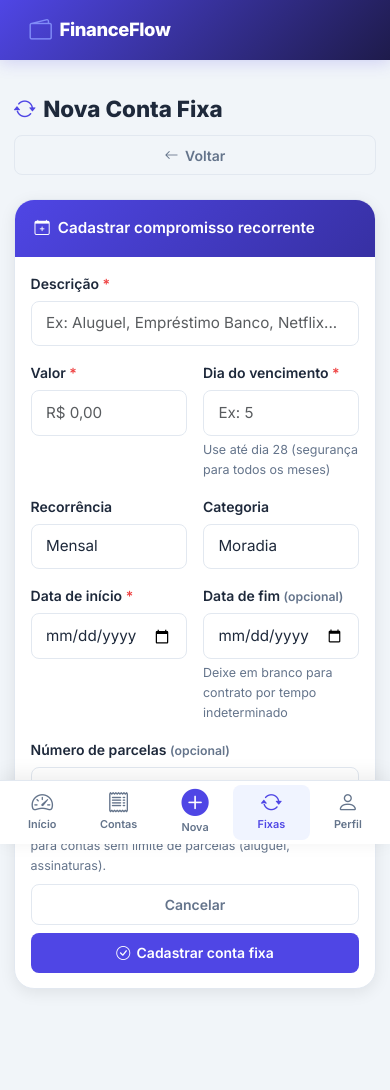
After one commit to Estevao-lang/gerenciamento-de-contas, a Flask app: page /contas_fixas/adicionar in a window 390 px wide. The commit adds this page. Run offline with Flask 3, Linux system fonts and the light colour scheme; the visitor is signed in with stand-in values (Sample User, id 1).

Commit message:
Adiciona Contas Fixas: recorrência automática mensal, parcelas e prazo
- Novo model ContaFixa com recorrência (mensal/bimestral/trimestral/semestral/anual)
- Geração automática de Conta a cada visita ao dashboard (mês atual + próximo)
- Suporte a parcelas (empréstimos) com encerramento automático
- Suporte a data de fim para contratos com prazo
- Telas: listar, adicionar/editar, pausar/ativar, excluir
- FK conta_fixa_id na tabela Conta para rastrear origem
- Migration SQL em migration_v2.sql
- Bottom nav mobile atualizado: aba Fixas substitui Compras
- Desktop navbar com link Fixas

```diff
--- a/app.py
+++ b/app.py
@@ -1,8 +1,9 @@
 from flask import Flask, render_template, request, redirect, url_for, flash, session
 from flask_sqlalchemy import SQLAlchemy
 from flask_login import LoginManager, UserMixin, login_user, login_required, logout_user, current_user
-from datetime import datetime, timedelta
-from sqlalchemy import func
+from datetime import datetime, timedelta, date
+from calendar import monthrange
+from sqlalchemy import func, text
 import os
 from io import BytesIO
 import base64
@@ -51,11 +52,38 @@ class Usuario(db.Model, UserMixin):
     id = db.Column(db.Integer, primary_key=True)
     nome = db.Column(db.String(100), nullable=False)
     email = db.Column(db.String(100), unique=True, nullable=False)
-    senha = db.Column(db.String(200), nullable=False)  # Aumentado para hash
+    senha = db.Column(db.String(200), nullable=False)
     limite_alerta = db.Column(db.Float, default=1000.0)
     saldo = db.Column(db.Float, default=0.0)
     contas = db.relationship('Conta', backref='usuario', lazy=True, cascade="all, delete-orphan")
     listas_compras = db.relationship('ListaCompras', backref='usuario', lazy=True, cascade="all, delete-orphan")
+    contas_fixas = db.relationship('ContaFixa', backref='usuario', lazy=True, cascade="all, delete-orphan")
+
+# Modelo de Conta Fixa (recorrente)
+class ContaFixa(db.Model):
+    id = db.Column(db.Integer, primary_key=True)
+    descricao = db.Column(db.String(200), nullable=False)
+    valor = db.Column(db.Float, nullable=False)
+    categoria = db.Column(db.String(50), default='Outros')
+    dia_vencimento = db.Column(db.Integer, nullable=False)  # 1-28
+    recorrencia = db.Column(db.String(20), default='mensal')  # mensal, bimestral, trimestral, semestral, anual
+    data_inicio = db.Column(db.Date, nullable=False)
+    data_fim = db.Column(db.Date, nullable=True)            # None = sem fim
+    parcelas_total = db.Column(db.Integer, nullable=True)   # None = sem limite
+    ativa = db.Column(db.Boolean, default=True)
+    usuario_id = db.Column(db.Integer, db.ForeignKey('usuario.id'), nullable=False)
+
+    @property
+    def parcelas_geradas(self):
+        return Conta.query.filter_by(conta_fixa_id=self.id).count()
+
+    @property
+    def label_recorrencia(self):
+        labels = {
+            'mensal': 'Mensal', 'bimestral': 'Bimestral',
+            'trimestral': 'Trimestral', 'semestral': 'Semestral', 'anual': 'Anual'
+        }
+        return labels.get(self.recorrencia, self.recorrencia)
 
 # Modelo de Conta
 class Conta(db.Model):
@@ -66,6 +94,7 @@ class Conta(db.Model):
     paga = db.Column(db.Boolean, default=False)
     categoria = db.Column(db.String(50), default="Outros")
     usuario_id = db.Column(db.Integer, db.ForeignKey('usuario.id'), nullable=False)
+    conta_fixa_id = db.Column(db.Integer, db.ForeignKey('conta_fixa.id'), nullable=True)
 
     @property
     def dias_vencimento(self):
@@ -128,6 +157,69 @@ def verificar_alertas(usuario):
         """
         enviar_email(usuario.email, assunto, corpo)
         flash('Limite de gastos excedido! Verifique seu email para detalhes.', 'warning')
+
+def _e_mes_recorrente(cf, ano, mes):
+    """Verifica se o mês/ano cai num ciclo válido da recorrência."""
+    intervalos = {'mensal': 1, 'bimestral': 2, 'trimestral': 3, 'semestral': 6, 'anual': 12}
+    intervalo = intervalos.get(cf.recorrencia, 1)
+    if intervalo == 1:
+        return True
+    meses_diff = (ano - cf.data_inicio.year) * 12 + (mes - cf.data_inicio.month)
+    return meses_diff % intervalo == 0
+
+def gerar_contas_fixas(usuario_id):
+    """Gera Contas a partir das ContaFixas ativas para o mês atual e o próximo."""
+    hoje = datetime.today().date()
+    # Meses a verificar: atual e próximo
+    meses_alvo = []
+    for delta in range(2):
+        m = hoje.month + delta
+        y = hoje.year + (m - 1) // 12
+        m = ((m - 1) % 12) + 1
+        meses_alvo.append((y, m))
+
+    contas_fixas = ContaFixa.query.filter_by(usuario_id=usuario_id, ativa=True).all()
+    gerou = False
+
+    for cf in contas_fixas:
+        for ano, mes in meses_alvo:
+            ultimo_dia = monthrange(ano, mes)[1]
+            dia = min(cf.dia_vencimento, ultimo_dia)
+            vencimento = date(ano, mes, dia)
+
+            if vencimento < cf.data_inicio:
+                continue
+            if cf.data_fim and vencimento > cf.data_fim:
+                continue
+            if not _e_mes_recorrente(cf, ano, mes):
+                continue
+
+            # Verifica limite de parcelas
+            if cf.parcelas_total:
+                total_geradas = Conta.query.filter_by(conta_fixa_id=cf.id).count()
+                if total_geradas >= cf.parcelas_total:
+                    cf.ativa = False
+                    db.session.flush()
+                    break
+
+            # Evita duplicatas
+            if Conta.query.filter_by(conta_fixa_id=cf.id, data_vencimento=vencimento).first():
+                continue
+
+            nova = Conta(
+                descricao=cf.descricao,
+                valor=cf.valor,
+                data_vencimento=vencimento,
+                categoria=cf.categoria,
+                paga=False,
+                usuario_id=usuario_id,
+                conta_fixa_id=cf.id
+            )
+            db.session.add(nova)
+            gerou = True
+
+    if gerou:
+        db.session.commit()
 
 def gerar_grafico_categorias(usuario_id):
     import matplotlib
@@ -289,6 +381,7 @@ def index():
         Conta.data_vencimento >= hoje
     ).order_by(Conta.data_vencimento).limit(5).all()
 
+    gerar_contas_fixas(current_user.id)
     verificar_alertas(current_user)
 
     return render_template('index.html',
@@ -420,6 +513,158 @@ def pagar_conta(id):
         flash('Esta conta já está paga', 'info')
 
     return redirect(url_for('listar_contas'))
+
+# ────────────────────────────────────────────────────────────
+# Rotas: Contas Fixas (recorrentes)
+# ────────────────────────────────────────────────────────────
+
+CATEGORIAS = [
+    "Moradia", "Alimentação", "Transporte", "Saúde", "Educação",
+    "Lazer", "Vestuário", "Tecnologia", "Assinaturas", "Serviços",
+    "Impostos", "Investimentos", "Empréstimo", "Seguro", "Outros"
+]
+
+RECORRENCIAS = [
+    ('mensal', 'Mensal'),
+    ('bimestral', 'Bimestral (a cada 2 meses)'),
+    ('trimestral', 'Trimestral (a cada 3 meses)'),
+    ('semestral', 'Semestral (a cada 6 meses)'),
+    ('anual', 'Anual'),
+]
+
+@app.route('/contas_fixas')
+@login_required
+def listar_contas_fixas():
+    contas_fixas = ContaFixa.query.filter_by(usuario_id=current_user.id)\
+                                  .order_by(ContaFixa.ativa.desc(), ContaFixa.dia_vencimento).all()
+    total_mensal = sum(
+        cf.valor for cf in contas_fixas
+        if cf.ativa and cf.recorrencia == 'mensal'
+    )
+    return render_template('contas_fixas.html',
+                           contas_fixas=contas_fixas,
+                           total_mensal=total_mensal,
+                           format_currency=format_currency)
+
+
+@app.route('/contas_fixas/adicionar', methods=['GET', 'POST'])
+@login_required
+def adicionar_conta_fixa():
+    if request.method == 'POST':
+        descricao = request.form['descricao'].strip()
+        valor = parse_brl_number(request.form['valor'])
+        categoria = request.form.get('categoria', 'Outros')
+        dia = int(request.form['dia_vencimento'])
+        recorrencia = request.form.get('recorrencia', 'mensal')
+        data_inicio = datetime.strptime(request.form['data_inicio'], '%Y-%m-%d').date()
+
+        data_fim = None
+        if request.form.get('data_fim'):
+            data_fim = datetime.strptime(request.form['data_fim'], '%Y-%m-%d').date()
+
+        parcelas_total = None
+        if request.form.get('parcelas_total'):
+            try:
+                parcelas_total = int(request.form['parcelas_total'])
+            except ValueError:
+                pass
+
+        if not descricao:
+            flash('Descrição obrigatória.', 'danger')
+            return render_template('adicionar_conta_fixa.html', categorias=CATEGORIAS, recorrencias=RECORRENCIAS)
+        if valor is None or valor <= 0:
+            flash('Valor inválido.', 'danger')
+            return render_template('adicionar_conta_fixa.html', categorias=CATEGORIAS, recorrencias=RECORRENCIAS)
+        if not (1 <= dia <= 28):
+            flash('Dia de vencimento deve ser entre 1 e 28.', 'danger')
+            return render_template('adicionar_conta_fixa.html', categorias=CATEGORIAS, recorrencias=RECORRENCIAS)
+
+        nova = ContaFixa(
+            descricao=descricao,
+            valor=valor,
+            categoria=categoria,
+            dia_vencimento=dia,
+            recorrencia=recorrencia,
+            data_inicio=data_inicio,
+            data_fim=data_fim,
+            parcelas_total=parcelas_total,
+            usuario_id=current_user.id
+        )
+        db.session.add(nova)
+        db.session.commit()
+        gerar_contas_fixas(current_user.id)
+        flash('Conta fixa cadastrada com sucesso!', 'success')
+        return redirect(url_for('listar_contas_fixas'))
+
+    return render_template('adicionar_conta_fixa.html', categorias=CATEGORIAS, recorrencias=RECORRENCIAS)
+
+
+@app.route('/contas_fixas/editar/<int:id>', methods=['GET', 'POST'])
+@login_required
+def editar_conta_fixa(id):
+    cf = ContaFixa.query.get_or_404(id)
+    if cf.usuario_id != current_user.id:
+        flash('Acesso não autorizado!', 'danger')
+        return redirect(url_for('listar_contas_fixas'))
+
+    if request.method == 'POST':
+        valor = parse_brl_number(request.form['valor'])
+        dia = int(request.form['dia_vencimento'])
+
+        if valor is None or valor <= 0:
+            flash('Valor inválido.', 'danger')
+            return render_template('adicionar_conta_fixa.html', cf=cf, categorias=CATEGORIAS, recorrencias=RECORRENCIAS)
+        if not (1 <= dia <= 28):
+            flash('Dia de vencimento deve ser entre 1 e 28.', 'danger')
+            return render_template('adicionar_conta_fixa.html', cf=cf, categorias=CATEGORIAS, recorrencias=RECORRENCIAS)
+
+        cf.descricao = request.form['descricao'].strip()
+        cf.valor = valor
+        cf.categoria = request.form.get('categoria', 'Outros')
+        cf.dia_vencimento = dia
+        cf.recorrencia = request.form.get('recorrencia', 'mensal')
+        cf.data_inicio = datetime.strptime(request.form['data_inicio'], '%Y-%m-%d').date()
+        cf.data_fim = datetime.strptime(request.form['data_fim'], '%Y-%m-%d').date() if request.form.get('data_fim') else None
+        cf.parcelas_total = int(request.form['parcelas_total']) if request.form.get('parcelas_total') else None
+
+        db.session.commit()
+        gerar_contas_fixas(current_user.id)
+        flash('Conta fixa atualizada!', 'success')
+        return redirect(url_for('listar_contas_fixas'))
+
+    return render_template('adicionar_conta_fixa.html', cf=cf, categorias=CATEGORIAS, recorrencias=RECORRENCIAS)
+
+
+@app.route('/contas_fixas/toggle/<int:id>')
+@login_required
+def toggle_conta_fixa(id):
+    cf = ContaFixa.query.get_or_404(id)
+    if cf.usuario_id != current_user.id:
+        flash('Acesso não autorizado!', 'danger')
+        return redirect(url_for('listar_contas_fixas'))
+    cf.ativa = not cf.ativa
+    db.session.commit()
+    if cf.ativa:
+        gerar_contas_fixas(current_user.id)
+    status = 'ativada' if cf.ativa else 'pausada'
+    flash(f'Conta fixa {status}.', 'success')
+    return redirect(url_for('listar_contas_fixas'))
+
+
+@app.route('/contas_fixas/excluir/<int:id>')
+@login_required
+def excluir_conta_fixa(id):
+    cf = ContaFixa.query.get_or_404(id)
+    if cf.usuario_id != current_user.id:
+        flash('Acesso não autorizado!', 'danger')
+        return redirect(url_for('listar_contas_fixas'))
+    # Desvincula as contas geradas (não as exclui)
+    Conta.query.filter_by(conta_fixa_id=cf.id).update({'conta_fixa_id': None})
+    db.session.delete(cf)
+    db.session.commit()
+    flash('Conta fixa removida.', 'success')
+    return redirect(url_for('listar_contas_fixas'))
+
 
 # Rotas para listas de compras
 @app.route('/listas_compras')
@@ -562,6 +807,16 @@ def inject_utils():
 def inicializar_banco():
     with app.app_context():
         db.create_all()
+        # Migração: adiciona conta_fixa_id em conta e tabela conta_fixa se não existirem
+        try:
+            with db.engine.connect() as conn:
+                conn.execute(text(
+                    "ALTER TABLE conta ADD COLUMN IF NOT EXISTS conta_fixa_id "
+                    "INTEGER REFERENCES conta_fixa(id) ON DELETE SET NULL"
+                ))
+                conn.commit()
+        except Exception:
+            pass
         print("Banco de dados inicializado!")
 
 # Chamar a função durante a inicialização
--- /dev/null
+++ b/templates/adicionar_conta_fixa.html
@@ -0,0 +1,111 @@
+{% extends "base.html" %}
+
+{% block content %}
+<div class="page-header">
+    <h2>
+        <i class="bi bi-arrow-repeat"></i>
+        {{ 'Editar Conta Fixa' if cf else 'Nova Conta Fixa' }}
+    </h2>
+    <a href="{{ url_for('listar_contas_fixas') }}" class="btn btn-outline-secondary">
+        <i class="bi bi-arrow-left"></i> Voltar
+    </a>
+</div>
+
+<div class="card">
+    <div class="card-header">
+        <i class="bi bi-calendar-plus"></i>
+        {{ 'Editar compromisso recorrente' if cf else 'Cadastrar compromisso recorrente' }}
+    </div>
+    <div class="card-body">
+        <form method="POST">
+            <div class="row g-3">
+
+                <!-- Descrição -->
+                <div class="col-12">
+                    <label class="form-label">Descrição <span class="text-danger">*</span></label>
+                    <input type="text" class="form-control" name="descricao" required
+                           placeholder="Ex: Aluguel, Empréstimo Banco, Netflix..."
+                           value="{{ cf.descricao if cf else '' }}">
+                </div>
+
+                <!-- Valor -->
+                <div class="col-6">
+                    <label class="form-label">Valor <span class="text-danger">*</span></label>
+                    <input type="text" class="form-control" name="valor" required
+                           placeholder="R$ 0,00" inputmode="decimal"
+                           value="{{ '%.2f'|format(cf.valor)|replace('.',',') if cf else '' }}">
+                </div>
+
+                <!-- Dia do vencimento -->
+                <div class="col-6">
+                    <label class="form-label">Dia do vencimento <span class="text-danger">*</span></label>
+                    <input type="number" class="form-control" name="dia_vencimento" required
+                           min="1" max="28" placeholder="Ex: 5"
+                           value="{{ cf.dia_vencimento if cf else '' }}">
+                    <div class="form-text">Use até dia 28 (segurança para todos os meses)</div>
+                </div>
+
+                <!-- Recorrência -->
+                <div class="col-6">
+                    <label class="form-label">Recorrência</label>
+                    <select class="form-select" name="recorrencia">
+                        {% for val, label in recorrencias %}
+                        <option value="{{ val }}" {% if cf and cf.recorrencia == val %}selected{% elif not cf and val == 'mensal' %}selected{% endif %}>
+                            {{ label }}
+                        </option>
+                        {% endfor %}
+                    </select>
+                </div>
+
+                <!-- Categoria -->
+                <div class="col-6">
+                    <label class="form-label">Categoria</label>
+                    <select class="form-select" name="categoria">
+                        {% for cat in categorias %}
+                        <option value="{{ cat }}" {% if cf and cf.categoria == cat %}selected{% endif %}>
+                            {{ cat }}
+                        </option>
+                        {% endfor %}
+                    </select>
+                </div>
+
+                <!-- Data início -->
+                <div class="col-6">
+                    <label class="form-label">Data de início <span class="text-danger">*</span></label>
+                    <input type="date" class="form-control" name="data_inicio" required
+                           value="{{ cf.data_inicio.strftime('%Y-%m-%d') if cf else '' }}">
+                </div>
+
+                <!-- Data fim (opcional) -->
+                <div class="col-6">
+                    <label class="form-label">Data de fim <small class="text-muted">(opcional)</small></label>
+                    <input type="date" class="form-control" name="data_fim"
+                           value="{{ cf.data_fim.strftime('%Y-%m-%d') if cf and cf.data_fim else '' }}">
+                    <div class="form-text">Deixe em branco para contrato por tempo indeterminado</div>
+                </div>
+
+                <!-- Parcelas (opcional) -->
+                <div class="col-12">
+                    <label class="form-label">Número de parcelas <small class="text-muted">(opcional)</small></label>
+                    <input type="number" class="form-control" name="parcelas_total"
+                           min="1" placeholder="Ex: 36 (para empréstimo de 36 meses)"
+                           value="{{ cf.parcelas_total if cf and cf.parcelas_total else '' }}">
+                    <div class="form-text">
+                        Para empréstimos e financiamentos. Deixe em branco para contas sem limite de parcelas (aluguel, assinaturas).
+                    </div>
+                </div>
+
+                <!-- Botões -->
+                <div class="col-12 d-grid gap-2 d-md-flex justify-content-md-end mt-2">
+                    <a href="{{ url_for('listar_contas_fixas') }}" class="btn btn-outline-secondary">Cancelar</a>
+                    <button type="submit" class="btn btn-primary">
+                        <i class="bi bi-check-circle"></i>
+                        {{ 'Salvar alterações' if cf else 'Cadastrar conta fixa' }}
+                    </button>
+                </div>
+
+            </div>
+        </form>
+    </div>
+</div>
+{% endblock %}
--- a/templates/base.html
+++ b/templates/base.html
@@ -64,6 +64,11 @@
                         </a>
                     </li>
                     <li class="nav-item">
+                        <a class="nav-link" href="{{ url_for('listar_contas_fixas') }}">
+                            <i class="bi bi-arrow-repeat"></i> Fixas
+                        </a>
+                    </li>
+                    <li class="nav-item">
                         <a class="nav-link" href="{{ url_for('listar_listas_compras') }}">
                             <i class="bi bi-cart3"></i> Compras
                         </a>
@@ -115,9 +120,9 @@
             <i class="bi bi-plus-circle-fill" style="color:var(--primary);font-size:1.7rem"></i>
             <span>Nova</span>
         </a>
-        <a href="{{ url_for('listar_listas_compras') }}" class="bottom-nav-item {% if 'lista' in request.endpoint %}active{% endif %}">
-            <i class="bi bi-cart3"></i>
-            <span>Compras</span>
+        <a href="{{ url_for('listar_contas_fixas') }}" class="bottom-nav-item {% if 'conta_fixa' in request.endpoint %}active{% endif %}">
+            <i class="bi bi-arrow-repeat"></i>
+            <span>Fixas</span>
         </a>
         <a href="{{ url_for('perfil') }}" class="bottom-nav-item {% if request.endpoint == 'perfil' %}active{% endif %}">
             <i class="bi bi-person"></i>
```
Also changed, not shown: migration_v2.sql (added, +27 -0 lines), templates/contas_fixas.html (added, +110 -0 lines).
